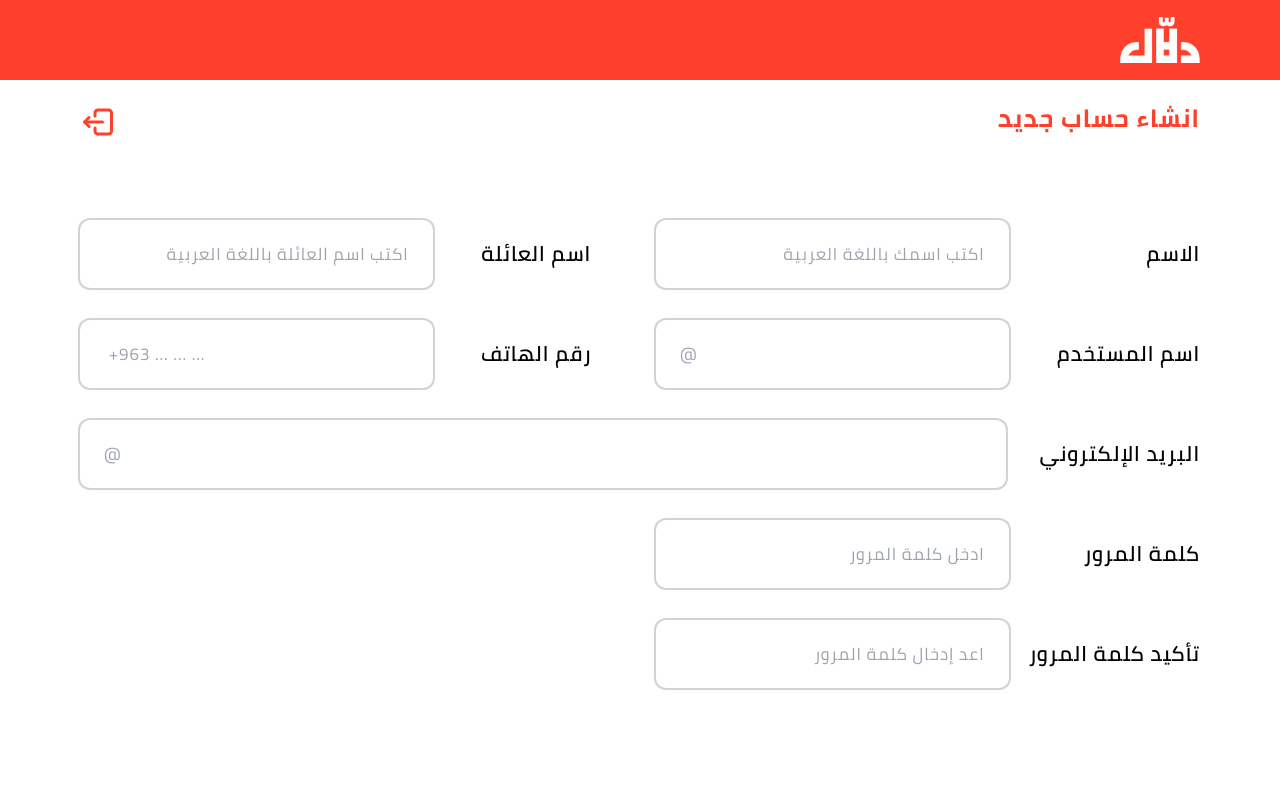
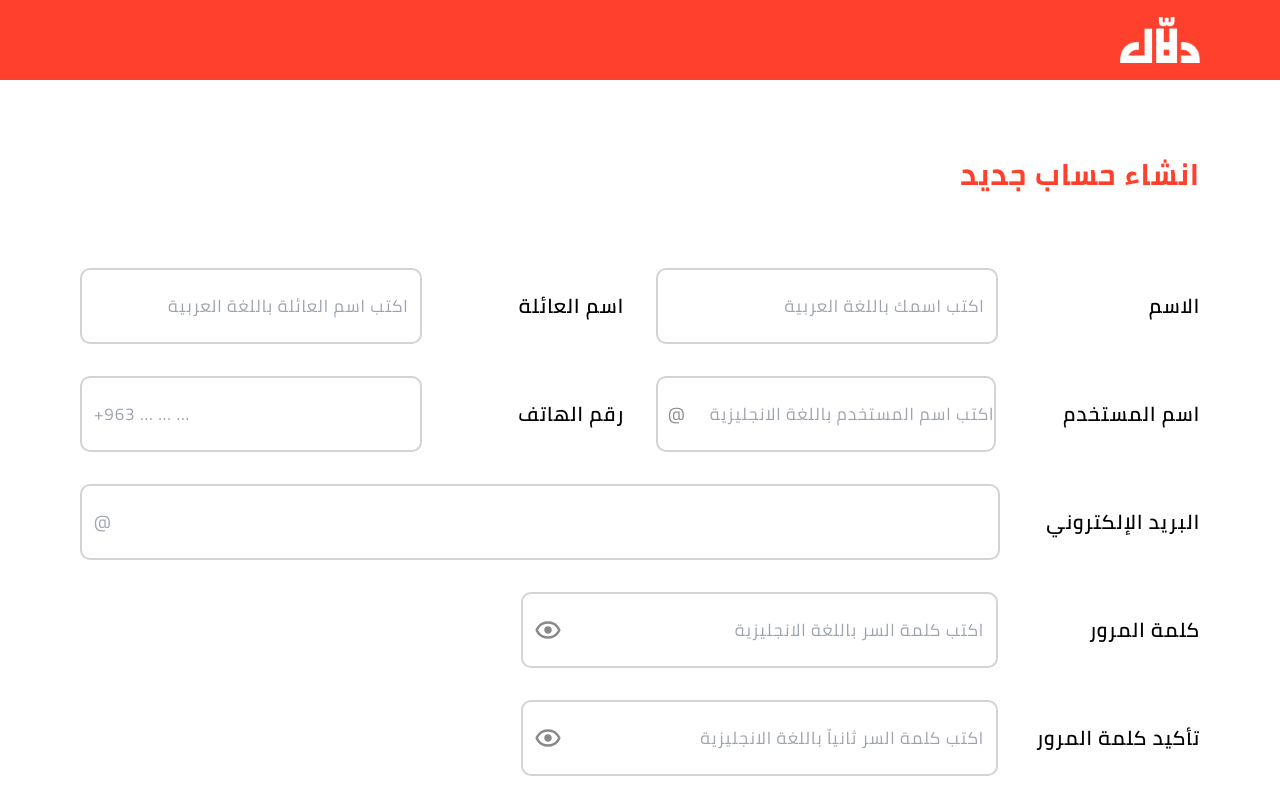
Before and after one commit to ahmadshz/e-commerce3, a React (Create React App) app: page /register in a window 1280 px wide. Shown: the top 798 px of the page. Built offline with nearby package versions, Linux system fonts and the light colour scheme.

Commit message:
update add post

```diff
--- a/src/Components/Websites/Header/Navbar.jsx
+++ b/src/Components/Websites/Header/Navbar.jsx
@@ -4,7 +4,7 @@ import { Link } from 'react-router-dom'
 
 const Navbar = () => {
   return (
-    <div className='bg-primary h-[60px] md:h-[70px] lg:h-[80px] flex items-center  w-full fixed'>
+    <div className='bg-primary h-[60px] md:h-[70px] lg:h-[80px] flex items-center  w-full '>
     <Link to={'/'} className=' container'>
         <img className=' w-10 md:w-12 lg:w-16 xl:w-20 ' src={Logo} alt=''  />
     </Link>
--- a/src/Pages/Auth/Register.jsx
+++ b/src/Pages/Auth/Register.jsx
@@ -1,10 +1,12 @@
 import React, { useState } from 'react';
 import { Link, useNavigate } from 'react-router-dom';
-import { TbLogout2 } from 'react-icons/tb';
+import { TbLogout2, TbEye, TbEyeOff } from 'react-icons/tb'; // Import eye icons
 import axios from 'axios';
 import { baseUrl } from '../../Api/Api';
 import Cookies from 'universal-cookie'; // Import universal-cookie
 import Navbar from '../../Components/Websites/Header/Navbar';
+import { FaRegEyeSlash } from 'react-icons/fa';
+import { BiShow } from 'react-icons/bi';
 
 const Register = () => {
     // State
@@ -19,6 +21,8 @@ const Register = () => {
     });
     const [loading, setLoading] = useState(false);
     const [error, setError] = useState(null);
+    const [showPassword, setShowPassword] = useState(false); // State for password visibility
+    const [showConfirmPassword, setShowConfirmPassword] = useState(false); // State for confirm password visibility
 
     const navigate = useNavigate();
 
@@ -71,36 +75,31 @@ const Register = () => {
         }
     };
 
-
-
     return (
         <div>
             <Navbar />
-            <div className='min-h-screen container flex flex-col justify-center   pt-16  '>
-                <div className='flex justify-between my-4 md:my-10'>
-                    <h1 className='font-bold text-xl md:text-[25px] text-primary '>اﻧﺸﺎء ﺣﺴﺎب ﺟﺪﻳﺪ</h1>
-                    <Link to={'/'}>
-                        <TbLogout2 className='text-primary font-bold text-2xl md:text-4xl' />
-                    </Link>
+            <div className='min-h-screen container flex flex-col justify-center pt-5'>
+                <div className='flex justify-between my-2 lg:my-5'>
+                    <h1 className='text-[25px] lg:text-[30px] text-primary font-bold my-10 sm:my-16 lg:my-10'>اﻧﺸﺎء ﺣﺴﺎب ﺟﺪﻳﺪ</h1>
                 </div>
-                <form className='mt-8  md:my-10 grid grid-cols-1 md:grid-cols-2 gap-4 md:gap-8 ' onSubmit={handleSubmit}>
+                <form className='grid grid-cols-1 sm:grid-cols-2 gap-4 sm:gap-6 md:gap-8 mt-5 mb-10 sm:mb-16 lg:mb-20' onSubmit={handleSubmit}>
                     {/* First Name */}
-                    <div className='flex  items-center gap-2 md:gap-4'>
-                        <label htmlFor="firstName" className="font-semibold text-sm md:text-[21px] w-1/3">الاسم</label>
+                    <div className='flex flex-col lg:flex-row gap-3 md:gap-4'>
+                        <label htmlFor="firstName" className="font-semibold text-[17px] lg:text-[20px] md:w-[239px] flex items-center">الاسم</label>
                         <input
                             id='firstName'
                             type='text'
                             value={formData.firstName}
                             onChange={handleChange}
-                            className='ring-2 ring-border focus:outline-none focus:border-primary rounded-10px font-normal  text-sm md:text-[17px]  w-2/3 p-3 md:p-4 xl:p-6'
+                            className='text-placeholder text-[15px] lg:text-[17px] border-2 border-border w-full lg:w-[433px] h-[60px] md:h-[76px] flex items-center rounded-10px font-medium tracking-wider p-3 outline-none focus:border-primary'
                             placeholder='اكتب اسمك باللغة العربية'
                             required
                         />
                     </div>
 
                     {/* Last Name */}
-                    <div className="flex items-center gap-2 md:gap-4">
-                        <label htmlFor="lastName" className="lg:text-center font-semibold text-sm md:text-[21px]  w-1/3">
+                    <div className="flex flex-col lg:flex-row gap-3 md:gap-4">
+                        <label htmlFor="lastName" className="font-semibold text-[17px] lg:text-[20px] md:w-[239px] flex items-center">
                             اﺳﻢ اﻟﻌﺎﺋﻠﺔ
                         </label>
                         <input
@@ -108,82 +107,107 @@ const Register = () => {
                             type="text"
                             value={formData.lastName}
                             onChange={handleChange}
-                            className="ring-2 ring-border focus:outline-none focus:border-primary rounded-10px font-normal  text-sm md:text-[17px] w-2/3 p-3 md:p-4 xl:p-6"
+                            className="text-placeholder text-[15px] lg:text-[17px] border-2 border-border w-full lg:w-[433px] h-[60px] md:h-[76px] flex items-center rounded-10px font-medium tracking-wider p-3 outline-none focus:border-primary"
                             placeholder="اكتب اسم العائلة باللغة العربية"
                             required
                         />
                     </div>
 
-
                     {/* Username */}
-                    <div className='flex items-center gap-2 md:gap-4'>
-                        <label htmlFor="username" className=' font-semibold text-sm md:text-[21px]  w-1/3'>اﺳﻢ اﻟﻤﺴﺘﺨﺪم</label>
+                    <div className='flex flex-col lg:flex-row gap-3 md:gap-4'>
+                    <label htmlFor="username" className='font-semibold text-[17px] lg:text-[20px] md:w-[239px] flex items-center'>
+                        اﺳﻢ اﻟﻤﺴﺘﺨﺪم
+                    </label>
+                    <div className="relative w-full lg:w-[433px]">
                         <input
                             id='username'
                             type='text'
                             value={formData.username}
                             onChange={handleChange}
-                            className="ring-2 text-left ring-border focus:outline-none focus:border-primary rounded-10px font-normal text-sm md:text-[17px] w-2/3 p-3 md:p-4 xl:p-6"
-                            placeholder='@'
+                            className="text-placeholder text-[15px] lg:text-[17px] border-2 border-border w-full h-[60px] md:h-[76px] flex items-center rounded-10px font-medium tracking-wider pl-10 outline-none focus:border-primary"
+                            placeholder='اكتب اسم المستخدم باللغة الانجليزية'
                             required
                         />
+                        <span className="absolute left-3 top-1/2 transform -translate-y-1/2 text-placeholder text-[15px] lg:text-[17px] pointer-events-none">
+                            @
+                        </span>
+                    </div>
                 </div>
 
                     {/* Phone Number */}
-                    <div className='flex items-center gap-2 md:gap-4'>
-                        <label htmlFor="phone" className=' lg:text-center font-semibold text-sm md:text-[21px]  w-1/3'>رقم الهاتف</label>
+                    <div className='flex flex-col lg:flex-row gap-3 md:gap-4'>
+                        <label htmlFor="phone" className='font-semibold text-[17px] lg:text-[20px] md:w-[239px] flex items-center'>رقم الهاتف</label>
                         <input
                             id='phone'
                             type='tel'
                             value={formData.phone}
                             onChange={handleChange}
-                            className="ring-2 text-left ring-border focus:outline-none focus:border-primary rounded-10px font-normal text-sm md:text-[17px] w-2/3 p-3 md:p-4 xl:p-6"
-                            placeholder=' +963 ... ... ...'
+                            className="text-placeholder text-[15px] lg:text-[17px] border-2 border-border w-full lg:w-[433px] h-[60px] md:h-[76px] flex items-center rounded-10px font-medium tracking-wider p-3 outline-none focus:border-primary"
+                            placeholder='+963 ... ... ...'
                             required
                         />
                     </div>
 
                     {/* Email */}
-                    <div className='flex  items-center gap-2 md:gap-4 md:col-span-2'>
-                        <label htmlFor="email" className=' font-semibold text-sm md:text-[21px]  w-1/3 md:w-[19.35%]'>البريد الإلكتروني</label>
+                    <div className='flex flex-col lg:flex-row gap-3 md:gap-4 col-span-1 sm:col-span-2'>
+                        <label htmlFor="email" className='font-semibold text-[17px] lg:text-[20px] xl:w-[239px] flex items-center'>البريد الإلكتروني</label>
                         <input
                             id='email'
                             type='email'
                             value={formData.email}
                             onChange={handleChange}
-                            className='ring-2 text-left ring-border focus:outline-none focus:border-primary rounded-10px  text-sm md:text-[17px] font-normal   w-2/3 md:w-full  p-3 md:p-4 xl:p-6'
+                            className='text-placeholder text-left border-2 border-border w-full lg:w-[800px] xl:w-[1183px] 2xl:w-[1202px] h-[60px] md:h-[76px] rounded-10px text-[15px] lg:text-[17px] font-medium tracking-wider p-3 flex items-center outline-none focus:border-primary'
                             placeholder='@'
                             required
                         />
                     </div>
 
                     {/* Password */}
-                    <div className='flex  items-center  gap-2 md:gap-4'>
-                        <label htmlFor="password" className=' font-semibold text-sm md:text-[21px]  w-1/3'>كلمة المرور</label>
+                    <div className='flex flex-col lg:flex-row gap-3 md:gap-4 col-span-1 sm:col-span-2'>
+                        <label htmlFor="password" className='font-semibold text-[17px] lg:text-[20px] lg:w-[142px] xl:w-[186px] 2xl:w-[239px] flex items-center'>كلمة المرور</label>
+                        <div className="relative w-full md:w-[350px] xl:w-[477px]">
                             <input
                                 id='password'
-                            type='password'
+                                type={showPassword ? 'text' : 'password'}
                                 value={formData.password}
                                 onChange={handleChange}
-                            className="ring-2 ring-border focus:outline-none  focus:border-primary rounded-10px  text-sm md:text-[17px] font-normal  w-2/3 p-3  md:p-4 xl:p-6"
-                            placeholder='ادخل كلمة المرور'
+                                className="text-placeholder text-[15px] lg:text-[17px] border-2 border-border
+                                 w-full  h-[60px] md:h-[76px] flex items-center rounded-10px
+                                  font-medium tracking-wider p-3 outline-none focus:border-primary"
+                                placeholder='اكتب كلمة السر باللغة الانجليزية'
                                 required
                             />
+                            <button
+                                type="button"
+                                className="absolute text-placeholder inset-y-0 left-3 flex items-center"
+                                onClick={() => setShowPassword(!showPassword)}
+                            >
+                                {showPassword ? <FaRegEyeSlash size={30} /> : <BiShow size={30} />}
+                            </button>
                         </div>
-                    <div className='hidden md:block' />
+                    </div>
 
                     {/* Confirm Password */}
-                    <div className='flex  items-center gap-2 md:gap-4'>
-                        <label htmlFor="confirmPassword" className=' font-semibold text-sm md:text-[21px]  w-1/3'>تأكيد كلمة المرور</label>
+                    <div className='flex flex-col lg:flex-row gap-3 md:gap-4 col-span-1 sm:col-span-2'>
+                        <label htmlFor="confirmPassword" className='font-semibold text-[17px] lg:text-[20px] lg:w-[142px] xl:w-[186px] 2xl:w-[239px] flex items-center'>تأكيد كلمة المرور</label>
+                        <div className="relative w-full md:w-[350px] xl:w-[477px]">
                             <input
                                 id='confirmPassword'
-                            type='password'
+                                type={showConfirmPassword ? 'text' : 'password'}
                                 value={formData.confirmPassword}
                                 onChange={handleChange}
-                            className="ring-2 ring-border focus:outline-none focus:border-primary rounded-10px  text-sm md:text-[17px] font-normal w-2/3 p-3 md:p-4 xl:p-6"
-                            placeholder='اعد إدخال كلمة المرور'
+                                className="text-placeholder text-[15px] lg:text-[17px] border-2 border-border w-full h-[60px] md:h-[76px] flex items-center rounded-10px font-medium tracking-wider p-3 outline-none focus:border-primary"
+                                placeholder='اكتب كلمة السر ثانياّ باللغة الانجليزية'
                                 required
                             />
+                            <button
+                                type="button"
+                                className="absolute text-placeholder inset-y-0 left-3 flex items-center"
+                                onClick={() => setShowConfirmPassword(!showConfirmPassword)}
+                            >
+                                {showConfirmPassword ? <FaRegEyeSlash size={30} /> : <BiShow size={30} />}
+                            </button>
+                        </div>
                     </div>
 
                     {/* Error Message */}
@@ -193,7 +217,7 @@ const Register = () => {
                     <div className='col-span-1 md:col-span-2 flex justify-center items-center my-4 md:my-10'>
                         <button
                             type="submit"
-                            className={`bg-primary font-bold text-lg md:text-[25px] text-white py-2 mt-10 md:py-6 w-full md:w-2/4 rounded-10px  ${loading ? 'opacity-50' : ''}`}
+                            className={`bg-primary font-bold text-lg md:text-[25px] text-white  h-[60px] md:h-[76px] w-[660px] rounded-10px ${loading ? 'opacity-50' : ''}`}
                             disabled={loading}
                         >
                             {loading ? 'جاري إنشاء الحساب...' : 'اﻧﺸﺎء ﺣﺴﺎب ﺟﺪﻳﺪ'}
```
Also changed, not shown: src/Components/Websites/UI/MyPost.jsx (+17 -1 lines), src/Components/Websites/UI/SideBar.jsx (+31 -31 lines), src/Pages/Auth/Login.jsx (+6 -6 lines). Lines whose indentation alone changed are shown as unchanged.
